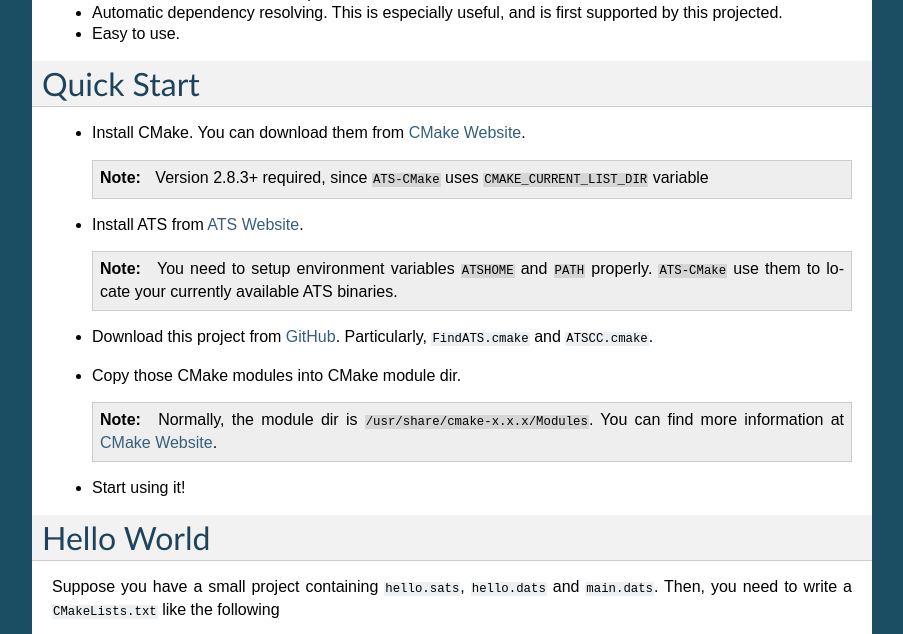
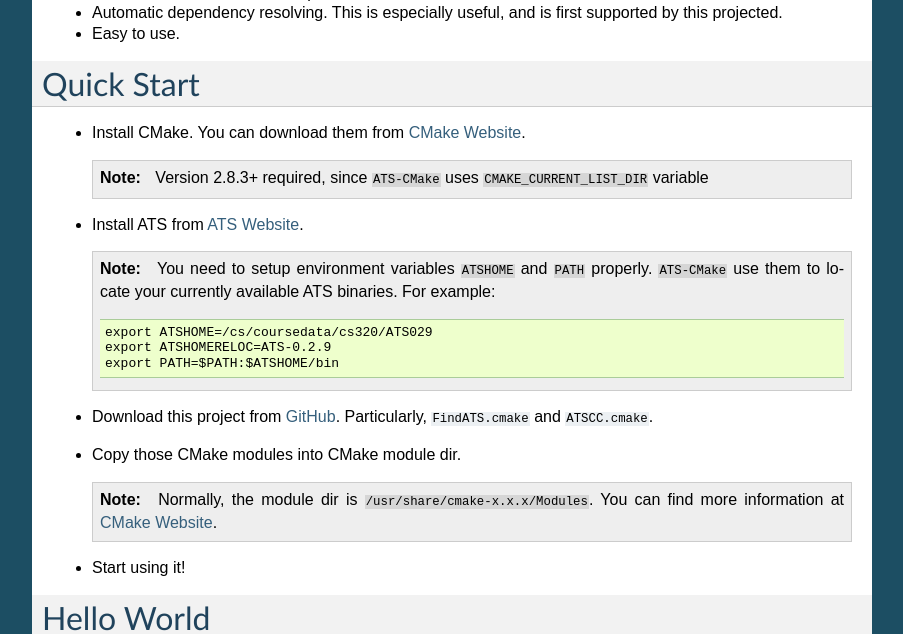
Before and after one commit to steinwaywhw/ATS-CMake, a Sphinx documentation site: the page built from doc/source/index.rst, in a window 1280 px wide and 900 px high, scrolled down 697 px, cut to the strip 0-634 px from the top of the window. Shown: the whole strip, without its empty margins (198-1101 px from the left). Built offline with Sphinx 7.4.7, drawn with Linux system fonts in a browser that asks for light colours; formulas are drawn with MathJax 3.

Commit message:
SEPARATE_ARGUMENT workaround

```diff
--- a/doc/source/index.rst
+++ b/doc/source/index.rst
@@ -40,7 +40,11 @@ Table of Contents
 
   .. note::
   		You need to setup environment variables ``ATSHOME`` and ``PATH`` properly.
-  		``ATS-CMake`` use them to locate your currently available ATS binaries.
+  		``ATS-CMake`` use them to locate your currently available ATS binaries. For example::
+
+  			export ATSHOME=/cs/coursedata/cs320/ATS029
+  			export ATSHOMERELOC=ATS-0.2.9
+  			export PATH=$PATH:$ATSHOME/bin
 
 * Download this project from `GitHub <https://github.com/steinwaywhw/ATS-CMake>`_. Particularly, ``FindATS.cmake`` and ``ATSCC.cmake``.
 
```
Also changed, not shown: 7 other files.
